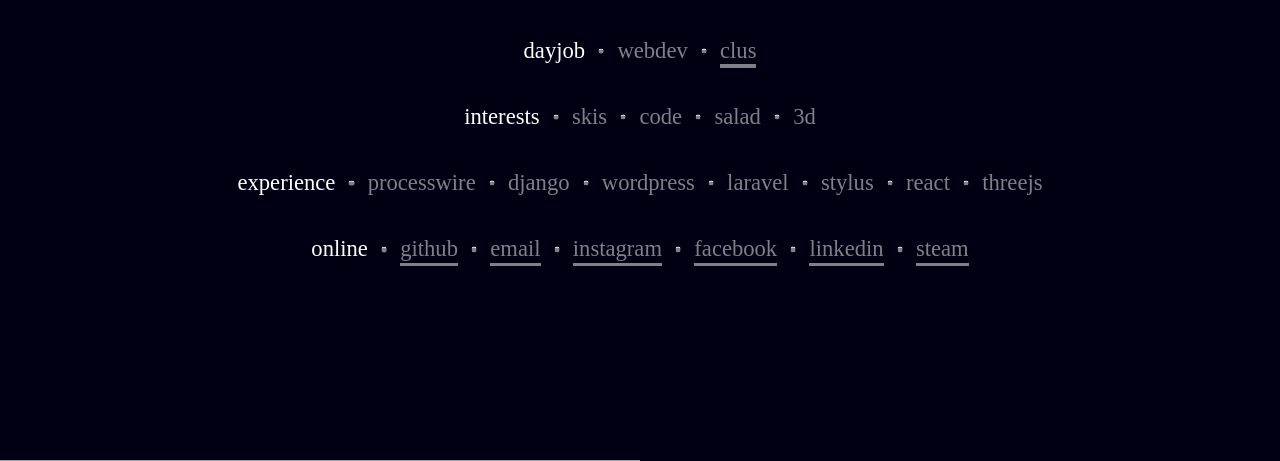
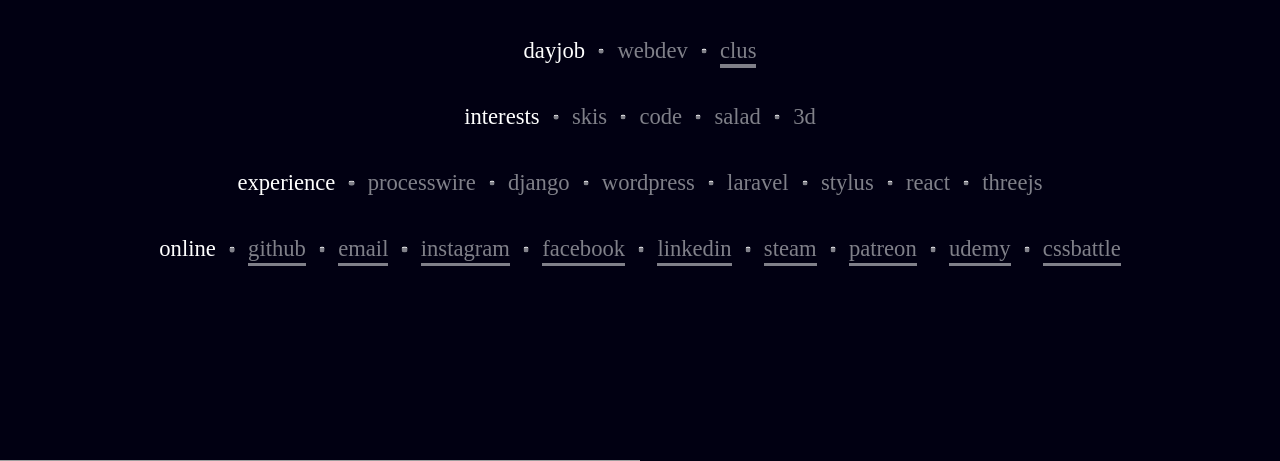
Before and after one commit to adabs-urdum/cyrill-lehmann.ch-OLD-2019, a PHP site: page / in a window 1280 px wide. Shown: the part 1159-1620 px from the top of the page. Run offline with PHP 8.4, Linux system fonts and the light colour scheme; some web fonts are replaced; grey boxes are pictures that could not be loaded.

Commit message:
account updates

```diff
--- a/index.php
+++ b/index.php
@@ -27,6 +27,7 @@
   	<meta property="og:title" content="Cyrill Lehmann, WebDev by chance" />
   	<meta property="og:url" content="https://www.cyrill-lehmann.ch" />
   	<meta property="og:type" content=”website” />
+    <meta property="og:image" content="./dist/screenshots/portfolio.jpg" />
     <!-- Global site tag (gtag.js) - Google Analytics -->
     <script async src="https://www.googletagmanager.com/gtag/js?id=UA-143821656-1"></script>
     <script>
@@ -36,8 +37,8 @@
 
       gtag('config', 'UA-143821656-1', { 'anonymize_ip': true });
     </script>
+    <link rel="stylesheet" href="./dist/css/styles.min.css">
   </head>
-  <link rel="stylesheet" href="./dist/css/styles.min.css">
   <body>
 
     <section class="observer">
@@ -150,6 +151,9 @@
         <li class="info__journey_listelement"><a rel="noreferrer" href="https://www.facebook.com/cyrill.intressierts" target="_blank">facebook</a></li>
         <li class="info__journey_listelement"><a rel="noreferrer" href="https://www.linkedin.com/in/cyrill-lehmann-500a55130/" target="_blank">linkedin</a></li>
         <li class="info__journey_listelement"><a rel="noreferrer" href="https://steamcommunity.com/profiles/76561198149743749/" target="_blank">steam</a></li>
+        <li class="info__journey_listelement"><a rel="noreferrer" href="https://www.patreon.com/user/creators?u=5977648" target="_blank">patreon</a></li>
+        <li class="info__journey_listelement"><a rel="noreferrer" href="https://www.udemy.com/user/cyrill-lehmann/" target="_blank">udemy</a></li>
+        <li class="info__journey_listelement"><a rel="noreferrer" href="https://cssbattle.dev/player/adabs" target="_blank">cssbattle</a></li>
       </ul>
     </section>
 
```
